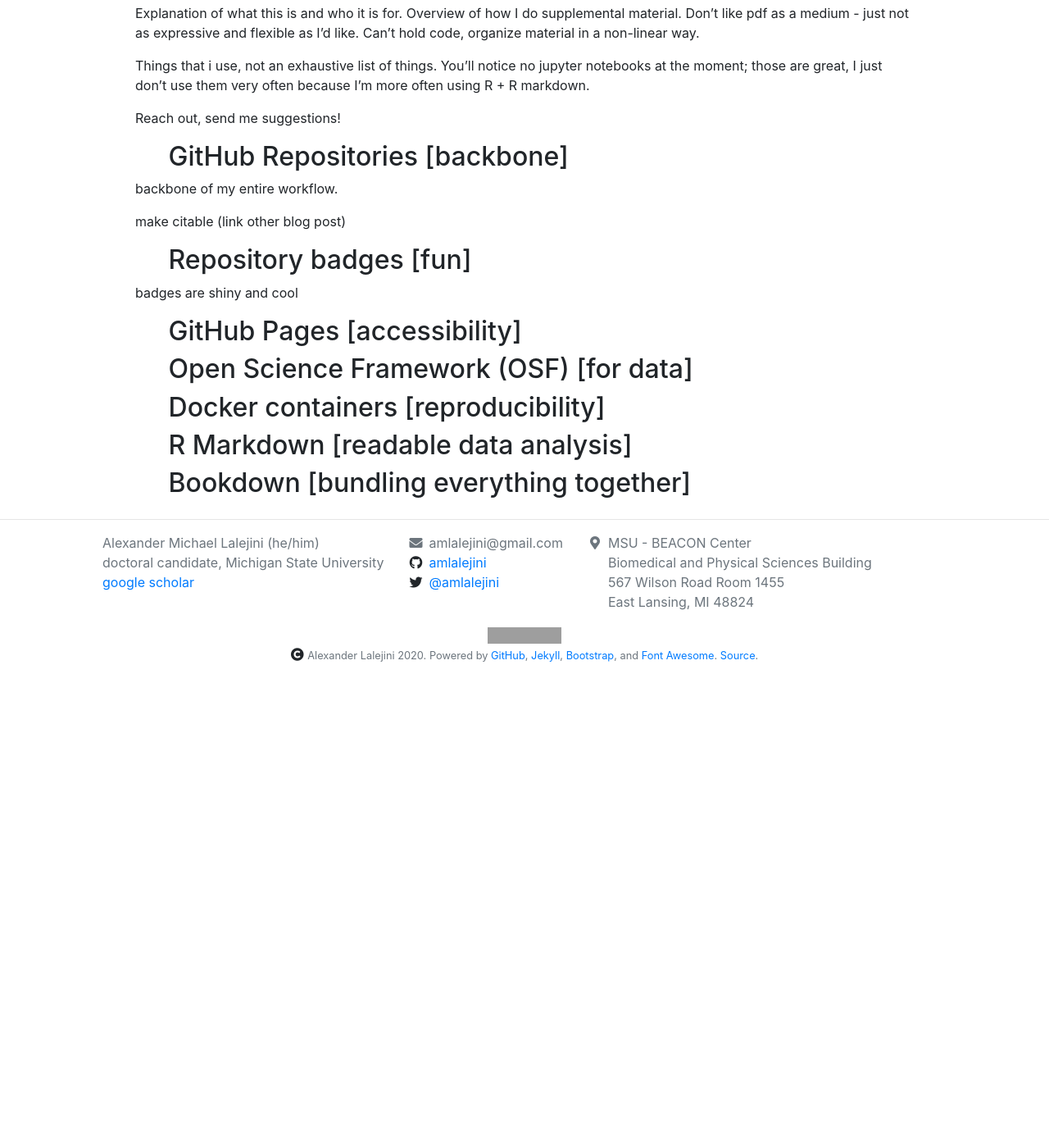
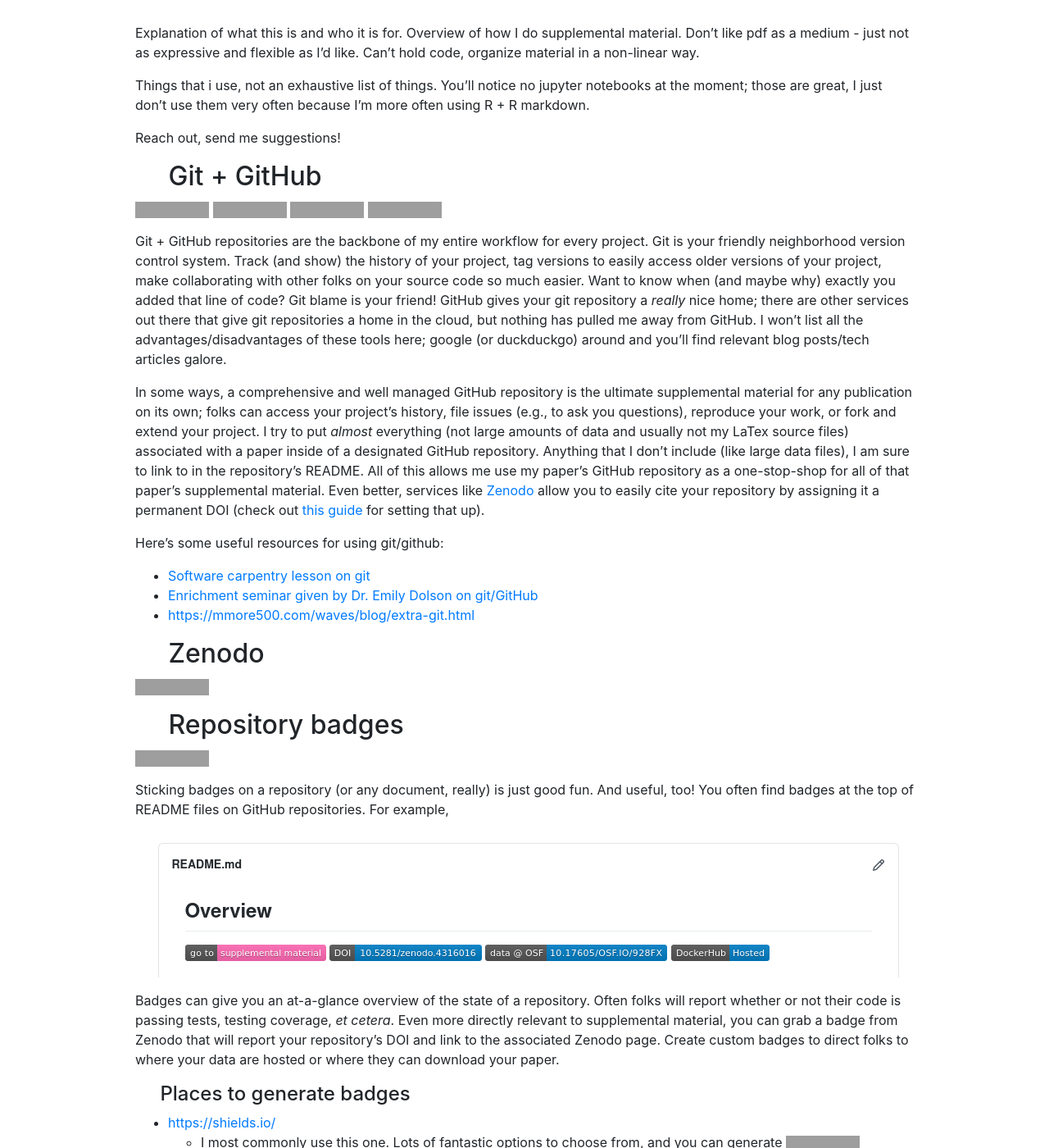
Before and after one commit to amlalejini/amlalejini.github.io, a Jekyll site: the page built from _posts/2020-12-13-supplemental++.md, in a window 1280 px wide and 1400 px high, scrolled down 566 px. Shown: the whole window at 82% size. Built offline with Jekyll 4.4.1, drawn with Linux system fonts in a browser that asks for light colours; nearby versions of some CDN libraries; before the commit the page ends 1376 px from its top, so only the background shows below that; some of the changed text lies outside the part shown; grey boxes are pictures that could not be loaded.

Commit message:
progress on 2020-12-13 post

```diff
--- a/_posts/2020-12-13-supplemental++.md
+++ b/_posts/2020-12-13-supplemental++.md
@@ -13,22 +14,90 @@
 
 Reach out, send me suggestions!
 
-## GitHub Repositories [backbone]
+## Git + GitHub
+![backbone](https://img.shields.io/badge/-backbone-ff69b4
+)
+![versioning](https://img.shields.io/badge/-versioning-ff69b4
+)
+![code](https://img.shields.io/badge/-code%20storage-ff69b4
+)
+![data](https://img.shields.io/badge/-data%20storage%20(only%20a%20little)-ff69b4
+)
 
-backbone of my entire workflow.
+Git + GitHub repositories are the backbone of my entire workflow for every project.
+Git is your friendly neighborhood version control system.
+Track (and show) the history of your project, tag versions to easily access older versions of your project, make collaborating with other folks on your source code so much easier.
+Want to know when (and maybe why) exactly you added that line of code? Git blame is your friend!
+GitHub gives your git repository a _really_ nice home; there are other services out there that give git repositories a home in the cloud, but nothing has pulled me away from GitHub.
+I won't list all the advantages/disadvantages of these tools here; google (or duckduckgo) around and you'll find relevant blog posts/tech articles galore.
 
-make citable (link other blog post)
+In some ways, a comprehensive and well managed GitHub repository is the ultimate supplemental material for any publication on its own; folks can access your project's history, file issues (e.g., to ask you questions), reproduce your work, or fork and extend your project.
+I try to put _almost_ everything (not large amounts of data and usually not my LaTex source files) associated with a paper inside of a designated GitHub repository.
+Anything that I don't include (like large data files), I am sure to link to in the repository's README.
+All of this allows me use my paper's GitHub repository as a one-stop-shop for all of that paper's supplemental material.
+Even better, services like [Zenodo](https://zenodo.org/) allow you to easily cite your repository by assigning it a permanent DOI (check out [this guide](https://lalejini.com/2020/04/02/gh-supplemental-material-guide.html) for setting that up).
 
-## Repository badges [fun]
+Here's some useful resources for using git/github:
 
-badges are shiny and cool
+- [Software carpentry lesson on git](http://swcarpentry.github.io/git-novice/)
+- [Enrichment seminar given by Dr. Emily Dolson on git/GitHub](https://mmore500.com/waves/enrichment/week1.html)
+- <https://mmore500.com/waves/blog/extra-git.html>
 
-## GitHub Pages [accessibility]
+## Zenodo
+![doi](https://img.shields.io/badge/-citable%20doi-ff69b4
+)
 
-## Open Science Framework (OSF) [for data]
 
-## Docker containers [reproducibility]
+## Repository badges
+![fun](https://img.shields.io/badge/-fun-ff69b4
+)
 
-## R Markdown [readable data analysis]
+Sticking badges on a repository (or any document, really) is just good fun. And useful, too!
+You often find badges at the top of README files on GitHub repositories. For example,
 
-## Bookdown [bundling everything together]
+[![readme-badges-example]( {{ site.baseurl }}/imgs/blog/2020-12-13-supplemental++/readme-badges.png)](https://github.com/amlalejini/Tag-based-Genetic-Regulation-for-LinearGP)
+
+Badges can give you an at-a-glance overview of the state of a repository.
+Often folks will report whether or not their code is passing tests, testing coverage, _et cetera_.
+Even more directly relevant to supplemental material, you can grab a badge from Zenodo that will report your repository's DOI and link to the associated Zenodo page.
+Create custom badges to direct folks to where your data are hosted or where they can download your paper.
+
+#### Places to generate badges
+
+- <https://shields.io/>
+  - I most commonly use this one. Lots of fantastic options to choose from, and you can generate [![custom-badge-badge](https://img.shields.io/badge/custom-badges%21%21-blueviolet)](https://shields.io/#your-badge)
+- Lot's of services that you can hook your repository into (e.g., code coverage, continuous integration, etc) will provide a badge that indicates the status of your repository on their service.
+
+## GitHub Pages
+![accessibility](https://img.shields.io/badge/-web%20accessibility-ff69b4
+)
+
+## Open Science Framework (OSF)
+![code](https://img.shields.io/badge/-code%20storage-ff69b4
+)
+![data](https://img.shields.io/badge/-data%20storage-ff69b4
+)
+![doi](https://img.shields.io/badge/-citable%20doi-ff69b4
+)
+
+## Docker containers
+![reproducibility](https://img.shields.io/badge/-reproducibility-ff69b4
+)
+
+## R Markdown
+![analysis](https://img.shields.io/badge/-data%20analysis-ff69b4
+)
+![visualization](https://img.shields.io/badge/-visualization-ff69b4
+)
+![accessibility](https://img.shields.io/badge/-web%20accessibility-ff69b4
+)
+
+[readable data analysis]
+
+## Bookdown
+![accessibility](https://img.shields.io/badge/-web%20accessibility-ff69b4
+)
+![slick](https://img.shields.io/badge/-it%20just%20looks%20slick-ff69b4
+)
+
+[bundling everything together]
```
Also changed, not shown: other parts of _posts/2020-12-13-supplemental++.md (+1 -0 lines), imgs/blog/2020-12-13-supplemental++/readme-badges.png (added).
